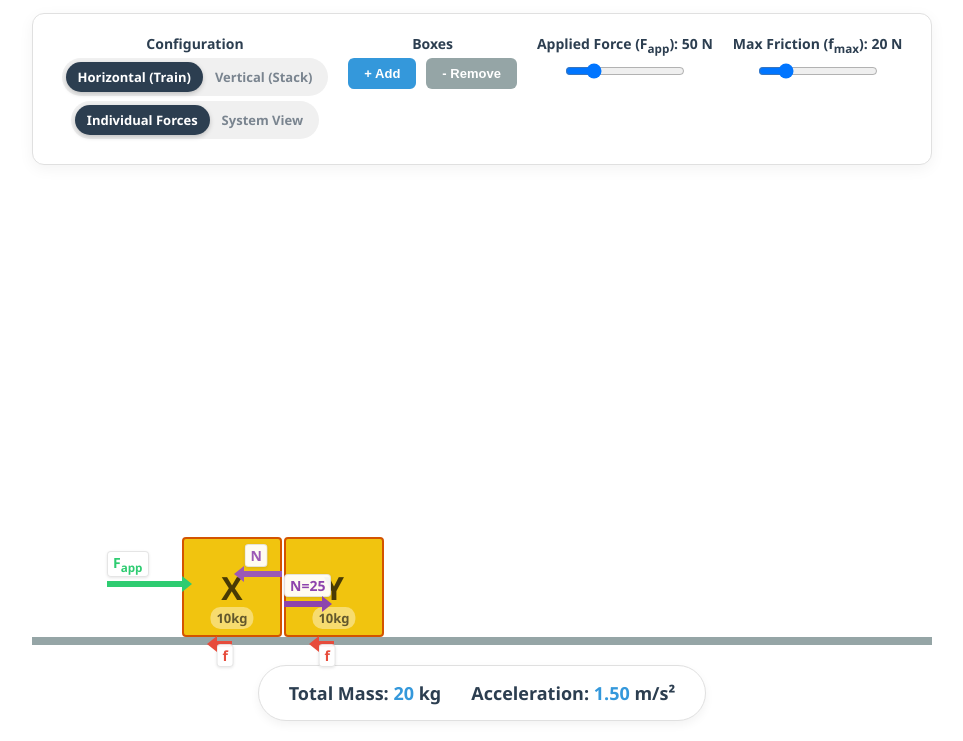
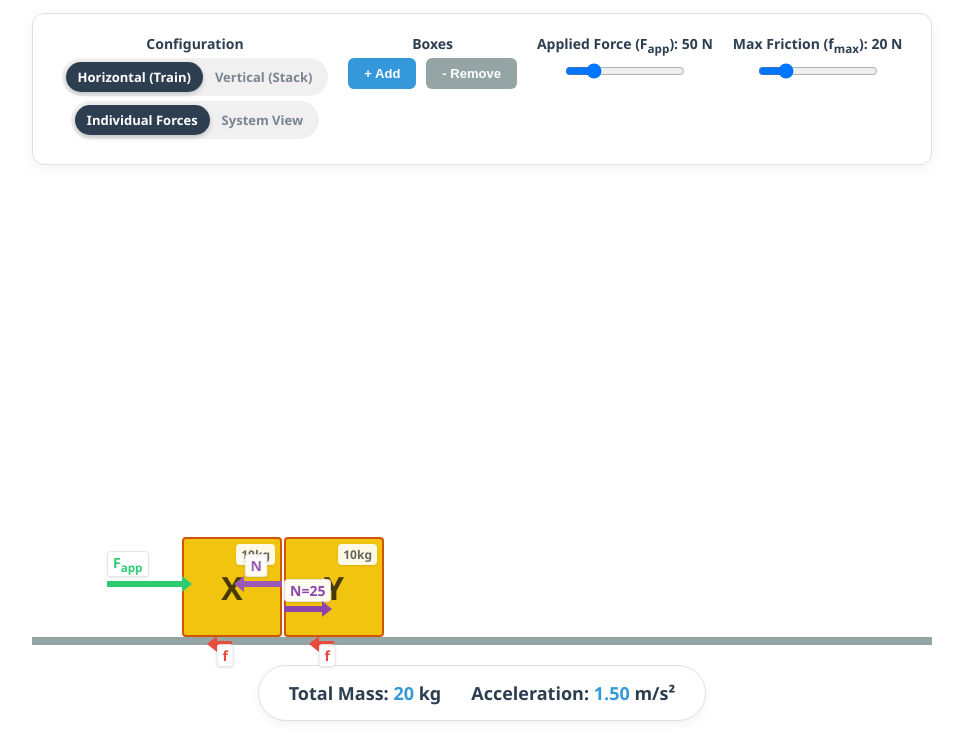
Before and after one commit to ctkharryhh/system, a plain HTML site: page index.html in a window 1280 px wide. Shown: the part 248-989 px from the top of the page, without its empty margins (158-1121 px from the left). Drawn offline with Linux system fonts and the light colour scheme.

Commit message:
Update index.html

```diff
--- a/index.html
+++ b/index.html
@@ -20,7 +20,6 @@
 
         body {
             font-family: 'Segoe UI', Tahoma, Geneva, Verdana, sans-serif;
-            /* CHANGED: Background to white to match logo */
             background-color: #ffffff;
             color: var(--dark);
             display: flex;
@@ -45,7 +44,6 @@
             background: white;
             padding: 20px;
             border-radius: 12px;
-            /* Added border to distinguish from white background */
             border: 1px solid #e0e0e0;
             box-shadow: 0 4px 15px rgba(0,0,0,0.05);
             display: flex;
@@ -92,7 +90,7 @@
         /* Toggles */
         .toggle-container {
             display: flex;
-            background: #f0f0f0; /* Slightly darker than white */
+            background: #f0f0f0;
             border-radius: 20px;
             padding: 4px;
             cursor: pointer;
@@ -144,7 +142,6 @@
             max-width: 900px;
             height: 450px;
             background: white;
-            /* Slightly darker border for the table line */
             border-bottom: 8px solid #95a5a6;
             display: flex;
             align-items: flex-end;
@@ -173,19 +170,19 @@
             color: rgba(0,0,0,0.7);
         }
 
-        /* Mass Label: Bottom Center */
+        /* FIXED: Mass Label moved to Top Right */
         .box-mass {
             position: absolute;
-            bottom: 6px;
-            left: 50%;
-            transform: translateX(-50%);
-            font-size: 13px;
+            top: 5px;
+            right: 5px;
+            font-size: 12px;
             font-weight: bold;
             color: rgba(0,0,0,0.6);
-            background: rgba(255,255,255,0.4);
-            padding: 2px 6px;
-            border-radius: 10px;
+            background: rgba(255,255,255,0.9); /* More opaque */
+            padding: 2px 5px;
+            border-radius: 4px;
             pointer-events: none;
+            box-shadow: 0 1px 2px rgba(0,0,0,0.1);
         }
 
         /* Fused System Box */
@@ -459,7 +456,7 @@
                 boxes.forEach((label, index) => {
                     const box = document.createElement('div');
                     box.className = 'box';
-                    // Mass label: Bottom Center
+                    // Mass label: Top Right
                     box.innerHTML = `${label}<div class="box-mass">${BOX_MASS}kg</div>`;
 
                     if (layout === 'vertical') {
@@ -527,6 +524,7 @@
                 // 1. Applied Force
                 if (F_app > 0) {
                     const vLen = Math.min(F_app * 1.5, 120);
+                    // Applied force at y=50 (Center)
                     createArrow(-vLen, 50, F_app, 'force-applied', `F<sub>app</sub>`, 'right');
                 }
 
@@ -540,6 +538,7 @@
                         const boxLeft = i * (BOX_WIDTH + GAP);
                         const boxRight = boxLeft + BOX_WIDTH;
 
+                        // Friction at y=-10
                         createArrow(boxLeft + 50, -10, f_individual, 'force-friction', `f`, 'left');
 
                         if (i < boxes.length - 1) {
@@ -548,8 +547,11 @@
 
                             let N_contact = (remainingMass * acc) + (f_individual * remainingBlocks);
 
-                            createArrow(boxRight + 2, 30, N_contact, 'force-contact-right', `N=${N_contact.toFixed(0)}`, 'right');
-                            createArrow(boxRight, 60, N_contact, 'force-contact-left', `N`, 'left');
+                            // UPDATED: Lowered contact forces to avoid Top-Right mass label
+                            // Action (Right): y=25
+                            createArrow(boxRight + 2, 25, N_contact, 'force-contact-right', `N=${N_contact.toFixed(0)}`, 'right');
+                            // Reaction (Left): y=50
+                            createArrow(boxRight, 50, N_contact, 'force-contact-left', `N`, 'left');
                         }
                     });
                 }
```
